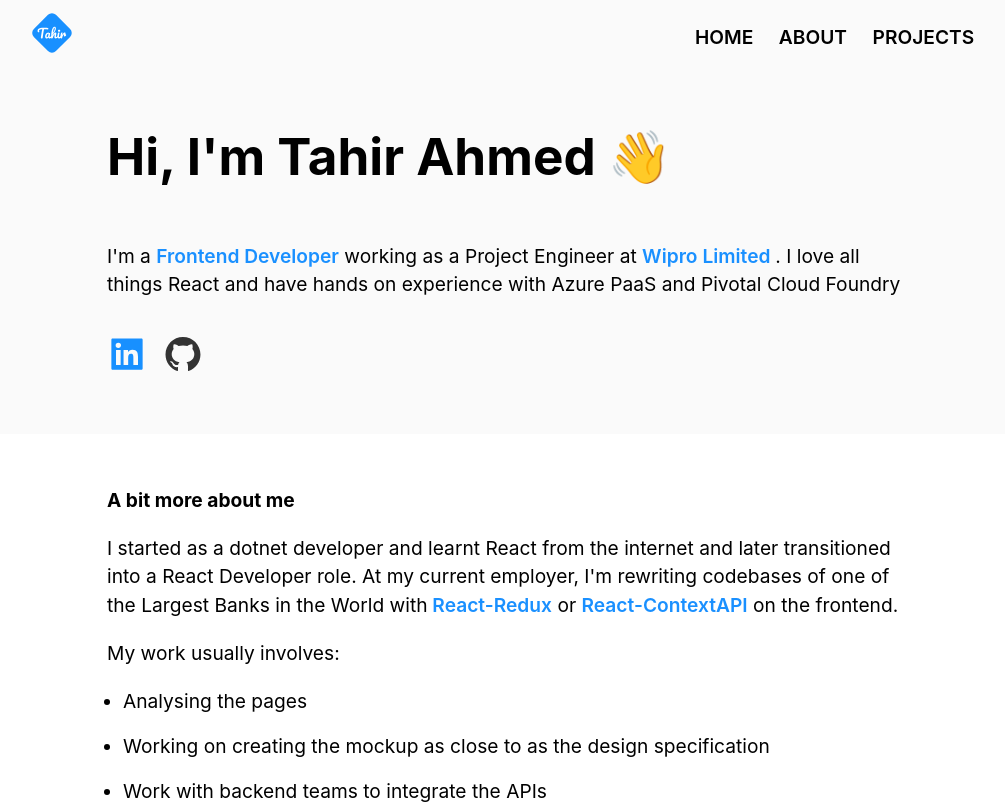
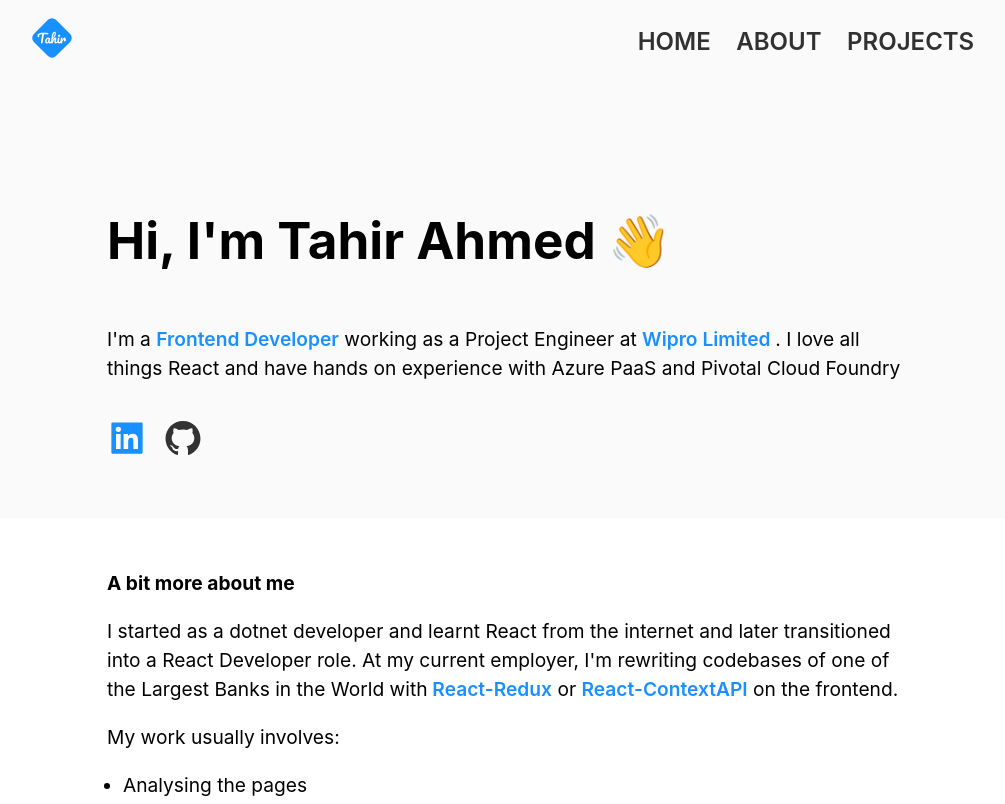
Before and after one commit to ttahm3d/tahirahmedt.com, a Next.js app: page / in a window 1280 px wide. Shown: the top 804 px of the page, without its empty margins (133-1138 px from the left). Built offline with nearby package versions, Linux system fonts and the light colour scheme.

Commit message:
styles: changed header styles

```diff
--- a/styles/Header.module.scss
+++ b/styles/Header.module.scss
@@ -2,9 +2,10 @@
 
 .header {
   padding: 0.5rem;
-  position: fixed;
+  position: sticky;
+  top:0;
+  backdrop-filter: blur(8px);
   z-index: 2;
-  width: 100%;
   background-color: $greyishBlue;
 }
 
@@ -46,7 +47,11 @@
 
 .header__links__list {
   background-color: $greyishBlue;
-  position: fixed;
+  opacity: 0.8;
+  position: absolute;
+  top:2.5rem;
+  height: 40vh;
+  justify-content: flex-end;
   display: flex;
   flex-direction: column;
   list-style: none;
@@ -60,7 +65,7 @@
   display: block;
   padding: 0 0.8rem;
   margin: 1rem auto;
-  font-size: 1.2rem;
+  font-size: 1.5rem;
   font-weight: 600;
   text-transform: uppercase;
 }
@@ -81,6 +86,8 @@
   .header__links__list {
     position: static;
     flex-direction: row;
+    height: auto;
+    font-size: 1.2rem;
   }
 
   .header__links {
--- a/styles/_variables.scss
+++ b/styles/_variables.scss
@@ -2,5 +2,5 @@ $dark: hsl(0, 0%, 7%);
 $darkShadeLighter: hsl(0, 0%, 20%);
 $primaryColor: hsl(209, 100%, 55%);
 $greyishBlue: hsl(0, 0%, 98%);
-$greyMedium: hsl(0, 11%, 87%);
+$greyMedium: hsl(0, 100%, 100%);
 $greyDark: hsl(0, 0%, 65%);
```
